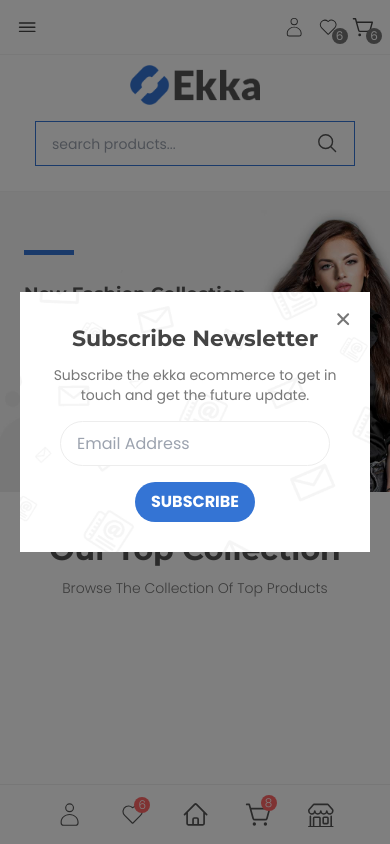
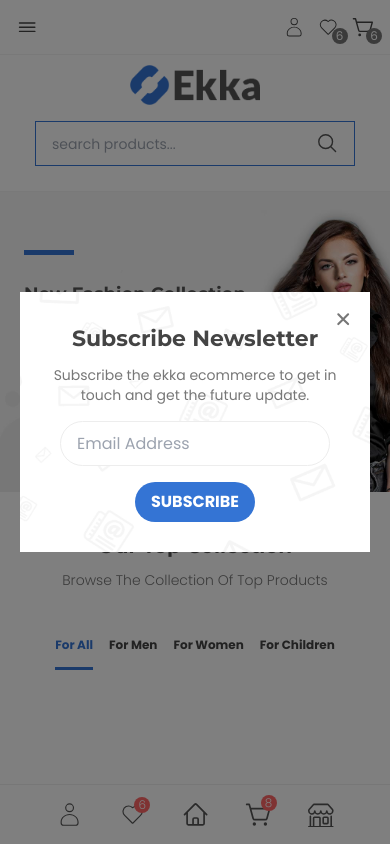
Before and after one commit to AliDeWeb/Online-Shop-NextJs, a Next.js app: page / in a window 390 px wide. Built offline with nearby package versions, Linux system fonts and the light colour scheme.

Commit message:
section items developed

```diff
--- a/app/page.tsx
+++ b/app/page.tsx
@@ -10,6 +10,7 @@ export const metadata: Metadata = {
 import Newsletter from '@/components/Newsletter/Newsletter';
 import BannerSlider from '@/components/BannerSlider/BannerSlider';
 import SectionWrapper from '@/components/SectionWrapper/SectionWrapper';
+import SectionItems from '@/components/SectionWrapper/SectionItems';
 
 const Home = () => {
   return (
@@ -20,7 +21,11 @@ const Home = () => {
         title="our top collection"
         description="browse the collection of top products"
       >
-        <div></div>
+        <div>
+          <div>
+            <SectionItems />
+          </div>
+        </div>
       </SectionWrapper>
     </>
   );
--- /dev/null
+++ b/components/SectionWrapper/SectionItems.tsx
@@ -0,0 +1,25 @@
+import Link from 'next/link';
+import React from 'react';
+
+const SectionItems = () => {
+  return (
+    <div>
+      <ul className="flex items-center justify-center gap-4 text-xs sm:gap-12 sm:text-sm">
+        <li className="relative flex h-[50px] items-center justify-center font-poppins font-bold capitalize text-[#3474d4] transition-all before:absolute before:bottom-0 before:left-0 before:right-0 before:h-[3px] before:w-full before:bg-[#3474d4] before:transition-all before:content-['']">
+          <Link href="/">for all</Link>
+        </li>
+        <li className="relative flex h-[50px] items-center justify-center font-poppins font-bold capitalize text-[#444444] transition-all before:absolute before:bottom-0 before:left-0 before:right-0 before:h-[3px] before:w-0 before:bg-[#3474d4] before:transition-all before:content-[''] hover:text-[#3474d4] hover:before:w-full">
+          <Link href="/">for men</Link>
+        </li>
+        <li className="relative flex h-[50px] items-center justify-center font-poppins font-bold capitalize text-[#444444] transition-all before:absolute before:bottom-0 before:left-0 before:right-0 before:h-[3px] before:w-0 before:bg-[#3474d4] before:transition-all before:content-[''] hover:text-[#3474d4] hover:before:w-full">
+          <Link href="/">for women</Link>
+        </li>
+        <li className="relative flex h-[50px] items-center justify-center font-poppins font-bold capitalize text-[#444444] transition-all before:absolute before:bottom-0 before:left-0 before:right-0 before:h-[3px] before:w-0 before:bg-[#3474d4] before:transition-all before:content-[''] hover:text-[#3474d4] hover:before:w-full">
+          <Link href="/">for children</Link>
+        </li>
+      </ul>
+    </div>
+  );
+};
+
+export default SectionItems;
--- a/components/SectionWrapper/SectionWrapper.tsx
+++ b/components/SectionWrapper/SectionWrapper.tsx
@@ -16,7 +16,7 @@ const SectionWrapper = ({
     <div className="py-10">
       <div className="container">
         <div className="mb-[30px]">
-          <h2 className="text-center font-montserrat text-3xl font-bold capitalize text-[#555555]">
+          <h2 className="text-center font-montserrat text-xl font-bold capitalize text-[#555555] sm:text-2xl lg:text-3xl">
             {title}
           </h2>
           <p className="mt-2.5 text-center font-poppins text-sm font-light capitalize text-[#777777]">
```
